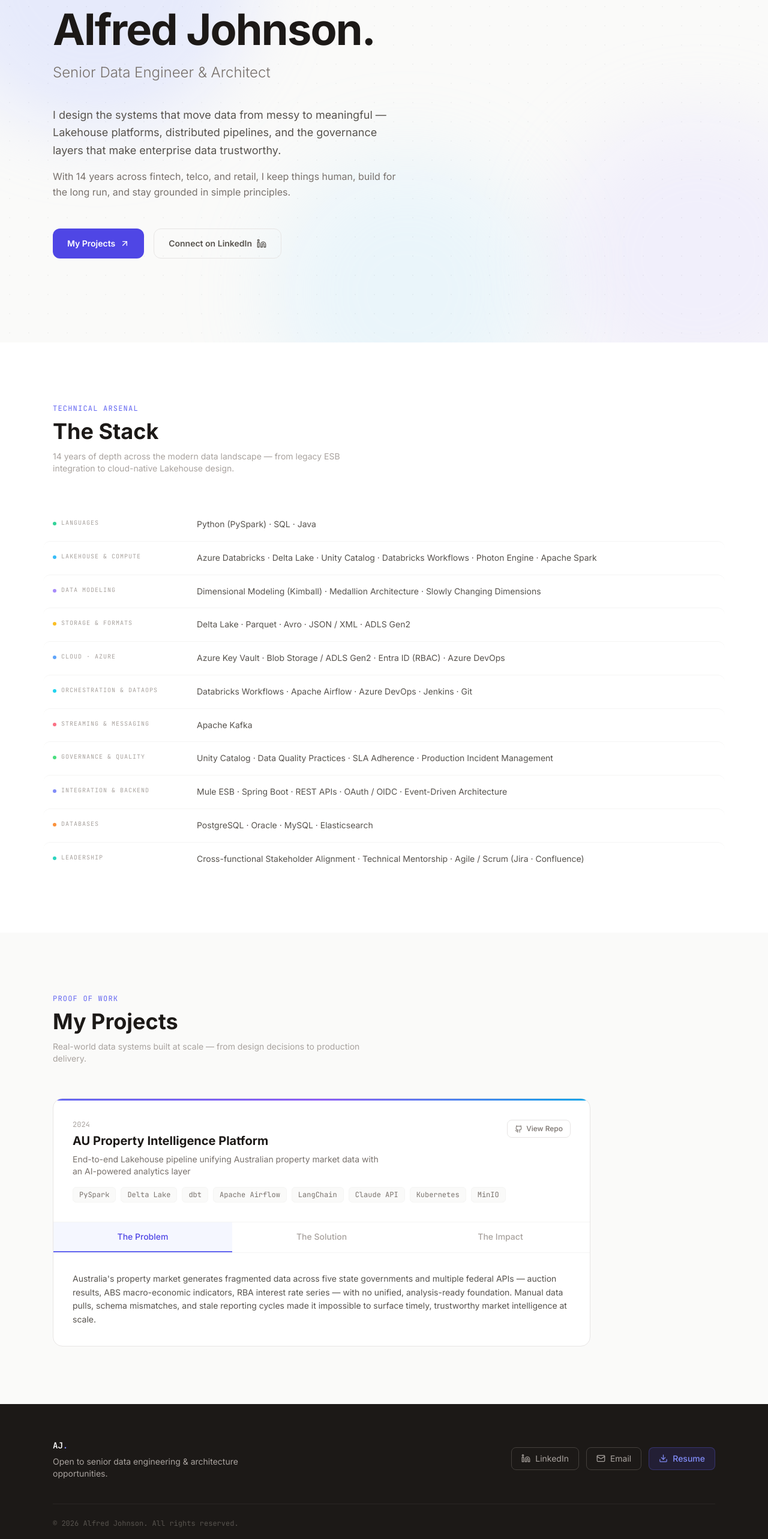
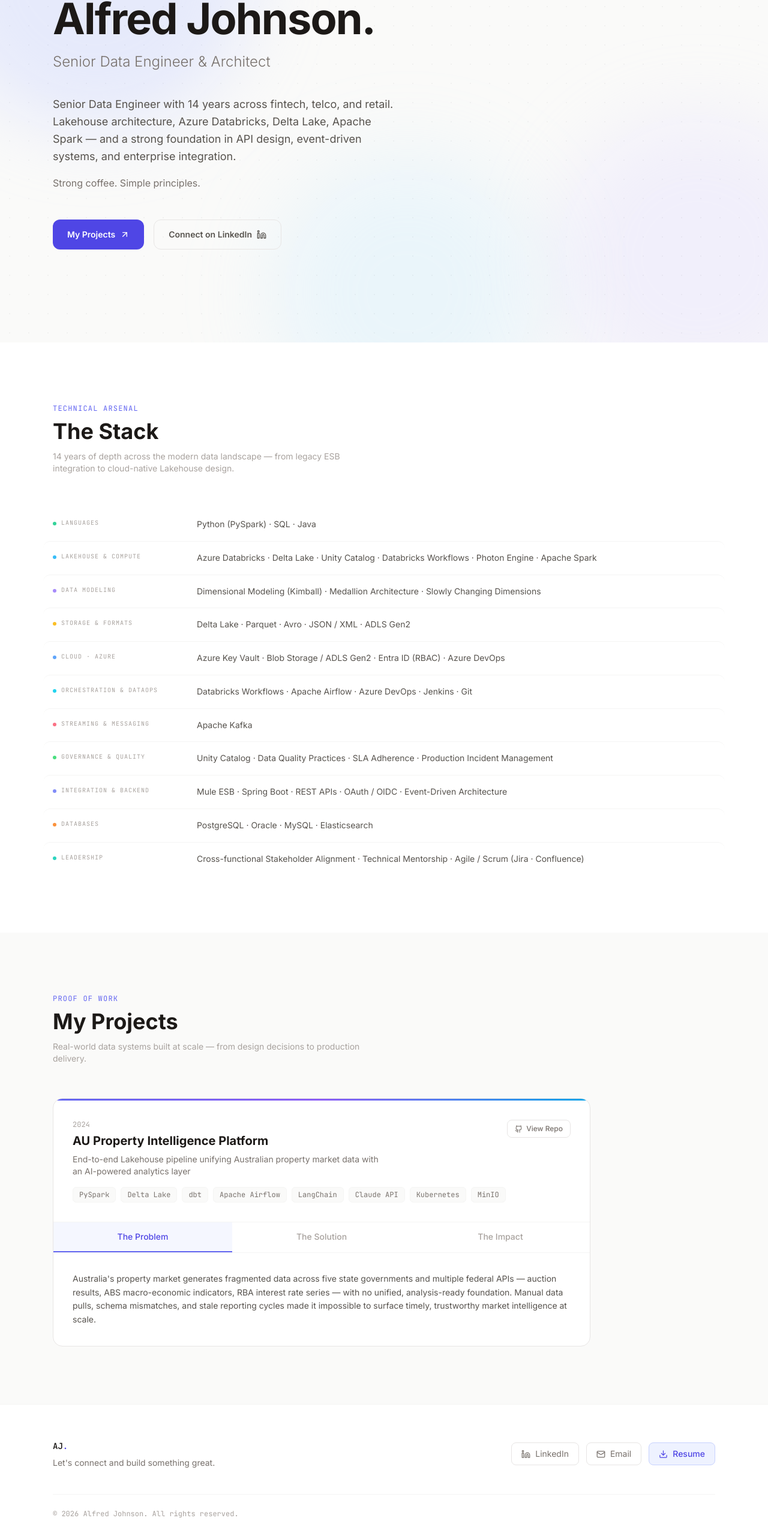
Before and after one commit to deepredalfa/alfred-personal-website, a React (Vite) app: page / in a window 1280 px wide. Shown: the part 229-2795 px from the top of the page at 60% size. Built offline with nearby package versions, Linux system fonts and the light colour scheme.

Commit message:
Update hero greeting, shorten bio, and match footer to light theme

```diff
--- a/src/App.jsx
+++ b/src/App.jsx
@@ -40,8 +40,8 @@ const INTRO = {
   name:  'Alfred Johnson.',
   title: 'Senior Data Engineer & Architect',
   // UPDATE: Edit these two bio paragraphs
-  bio1:  'I design the systems that move data from messy to meaningful — Lakehouse platforms, distributed pipelines, and the governance layers that make enterprise data trustworthy.',
-  bio2:  'With 14 years across fintech, telco, and retail, I keep things human, build for the long run, and stay grounded in simple principles.',
+  bio1:  'Senior Data Engineer with 14 years across fintech, telco, and retail. Lakehouse architecture, Azure Databricks, Delta Lake, Apache Spark — and a strong foundation in API design, event-driven systems, and enterprise integration.',
+  bio2:  'Strong coffee. Simple principles.',
   cta1:  'My Projects',
   cta2:  'Connect on LinkedIn',
 }
@@ -301,15 +301,9 @@ function IntroSection() {
 
       <div className="relative max-w-6xl mx-auto px-6 pt-28 pb-20 w-full">
 
-        {/* Availability badge */}
-        <div className="inline-flex items-center gap-2 px-3 py-1.5 rounded-full bg-emerald-50 border border-emerald-100 mb-10">
-          <span className="w-1.5 h-1.5 rounded-full bg-emerald-500 animate-pulse" aria-hidden="true" />
-          <span className="text-xs font-mono text-emerald-700 tracking-wide">
-            Open to senior opportunities
-          </span>
-        </div>
+        {/* Greeting — sits close to the name so they read as one natural intro */}
+        <p className="text-stone-400 text-lg font-light mb-2">Hi, I'm</p>
 
-        {/* Name — large, grounded, no gradient gimmicks */}
         <h1 className="text-5xl sm:text-6xl md:text-7xl font-bold text-stone-900 tracking-tight leading-[1.06] mb-5">
           {INTRO.name}
         </h1>
@@ -519,17 +513,17 @@ function ProjectsSection() {
 
 function Footer() {
   return (
-    <footer id="contact" className="bg-stone-900 py-14">
+    <footer id="contact" className="bg-white border-t border-stone-100 py-14">
       <div className="max-w-6xl mx-auto px-6">
 
         <div className="flex flex-col md:flex-row items-start md:items-center justify-between gap-8 mb-10">
-          {/* Brand */}
+          {/* Brand + tagline */}
           <div>
-            <span className="font-mono text-sm font-semibold text-white">
-              AJ<span className="text-indigo-400">.</span>
+            <span className="font-mono text-sm font-semibold text-stone-900">
+              AJ<span className="text-indigo-600">.</span>
             </span>
-            <p className="text-stone-400 text-sm mt-1.5 max-w-xs">
-              Open to senior data engineering & architecture opportunities.
+            <p className="text-stone-500 text-sm mt-1.5 max-w-xs leading-relaxed">
+              Let's connect and build something great.
             </p>
           </div>
 
@@ -539,14 +533,14 @@ function Footer() {
               href={LINKS.linkedin}
               target="_blank"
               rel="noopener noreferrer"
-              className="flex items-center gap-2 px-4 py-2 rounded-lg border border-stone-700 text-stone-400 hover:border-indigo-500/60 hover:text-indigo-400 text-sm transition-all duration-200"
+              className="flex items-center gap-2 px-4 py-2 rounded-lg border border-stone-200 text-stone-500 hover:border-indigo-300 hover:text-indigo-600 text-sm transition-all duration-200"
             >
               <Linkedin size={15} aria-hidden="true" />
               LinkedIn
             </a>
             <a
               href={`mailto:${LINKS.email}`}
-              className="flex items-center gap-2 px-4 py-2 rounded-lg border border-stone-700 text-stone-400 hover:border-indigo-500/60 hover:text-indigo-400 text-sm transition-all duration-200"
+              className="flex items-center gap-2 px-4 py-2 rounded-lg border border-stone-200 text-stone-500 hover:border-indigo-300 hover:text-indigo-600 text-sm transition-all duration-200"
             >
               <Mail size={15} aria-hidden="true" />
               Email
@@ -556,7 +550,7 @@ function Footer() {
               href={LINKS.resume}
               target="_blank"
               rel="noopener noreferrer"
-              className="flex items-center gap-2 px-4 py-2 rounded-lg bg-indigo-600/15 border border-indigo-500/30 text-indigo-400 text-sm font-medium hover:bg-indigo-600/25 hover:border-indigo-500/50 transition-all duration-200"
+              className="flex items-center gap-2 px-4 py-2 rounded-lg bg-indigo-50 border border-indigo-200 text-indigo-600 text-sm font-medium hover:bg-indigo-100 hover:border-indigo-300 transition-all duration-200"
             >
               <Download size={15} aria-hidden="true" />
               Resume
@@ -564,8 +558,8 @@ function Footer() {
           </div>
         </div>
 
-        <div className="border-t border-stone-800 pt-6">
-          <p className="text-stone-600 text-xs font-mono">
+        <div className="border-t border-stone-100 pt-6">
+          <p className="text-stone-400 text-xs font-mono">
             © {new Date().getFullYear()} Alfred Johnson. All rights reserved.
           </p>
         </div>
```
